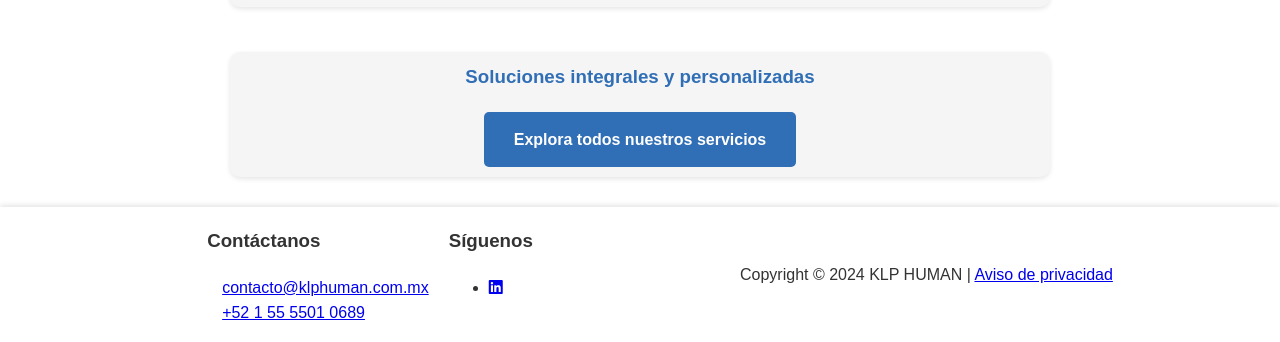
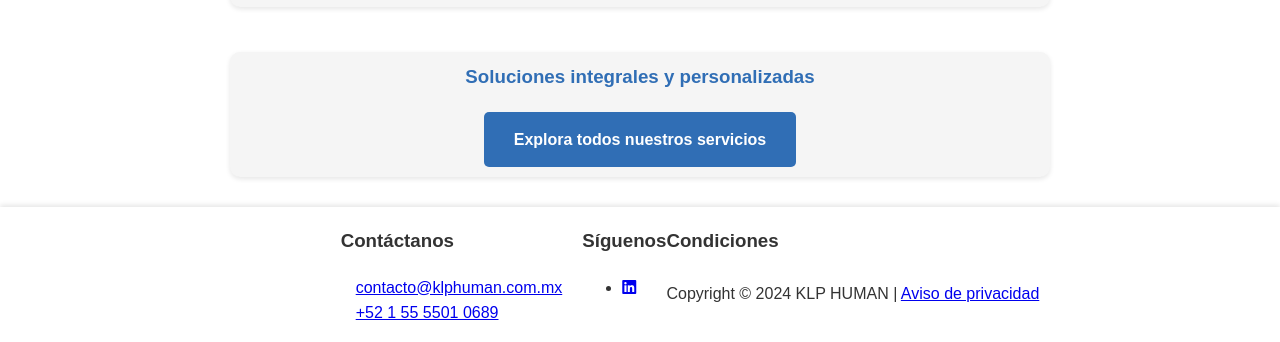
Before and after one commit to Jesusguz/klp_pageweb, a plain HTML site: page index.html in a window 1280 px wide. Shown: the part 1283-1625 px from the top of the page. Drawn offline with Linux system fonts and the light colour scheme; no server answers.

Commit message:
Cambios finalies

```diff
--- a/css/style.css
+++ b/css/style.css
@@ -664,6 +664,7 @@ textarea {
 }
 
 div.footer-container {
+     align-items: flex-start;
     display: flex;
     flex-direction: row;  /* Alinea los elementos horizontalmente en pantallas grandes */
     justify-content: space-between;
@@ -732,6 +733,16 @@ div.contact-info a  {
 }
 div.copyright{
     align-items: flex-start;
+
+}
+div.copyright h3{
+    padding-bottom: 25px;
+    margin-bottom: 0px;
+}
+div.copyright p{
+    text-align: start;
+    margin-bottom: 0px;
+    margin-top: 0px;
 }
 
 /* ... (resto del código CSS sin cambios) ... */
--- a/index.html
+++ b/index.html
@@ -72,11 +72,11 @@
                     <li><a href="https://www.linkedin.com/company/klp-human-sa" target="_blank"><i class="fab fa-linkedin"></i></a></li>
                 </ul>
             </div>
-        </div>
         <div class="copyright">
+            <h3>Condiciones</h3>
             <p>Copyright © 2024 KLP HUMAN | <a href="#">Aviso de privacidad</a></p>
         </div>
-
+</div>
         <div id="iframe-container" style="display: none;">
             <iframe id="google-iframe" src="" width="100%" height="600px"></iframe>
             <button id="close-button">Cerrar</button>
```
